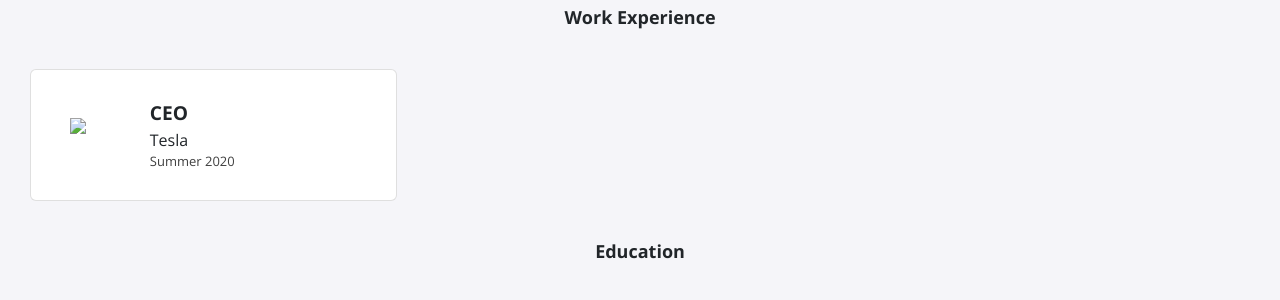
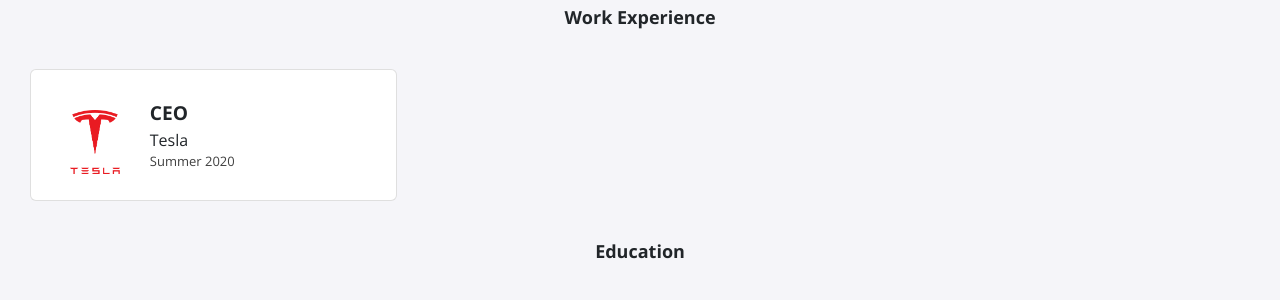
Before and after one commit to abdelghafourbk/abdelghafourbk.github.io, a Jekyll site: the page built from index.html, in a window 1280 px wide. Shown: the part 838-1138 px from the top of the page. Built offline with Jekyll 4.4.1, drawn with Linux system fonts in a browser that asks for light colours; nearby versions of some CDN libraries.

Commit message:
Update experience.yml

```diff
--- a/_data/experience.yml
+++ b/_data/experience.yml
@@ -1,4 +1,4 @@
 - role: CEO
   company: Tesla
   dates: Summer 2020
-  logo: téléchargement.png
+  logo: 175px-Tesla_Motors.svg.png
```
